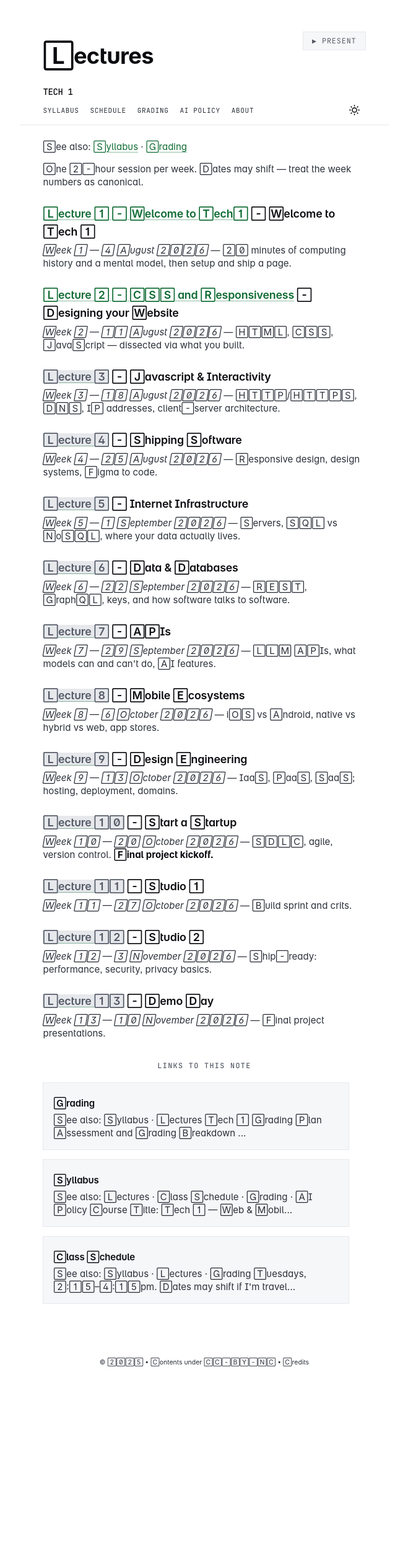
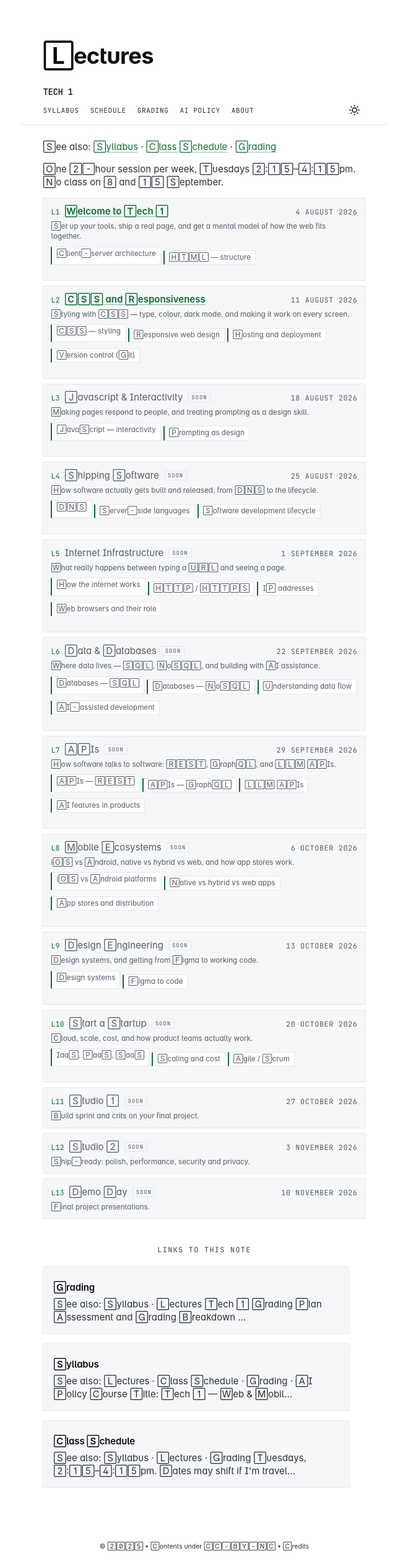
Before and after one commit to gyanl/tech1, a Jekyll site: the page built from _notes/Lectures.md, in a window 1280 px wide. Shown: the whole page at 62% size, without its empty margins (310-969 px from the left). Built offline with Jekyll 4.4.1, drawn with Linux system fonts in a browser that asks for light colours; some web fonts are replaced; before the commit the page ends 2221 px from its top, so only the background shows below that.

Commit message:
Generate the Lectures index from _data/lectures.yml
Titles, dates, summaries and key areas now come from the same source as
the Syllabus and Class Schedule, so renaming a lecture can't leave the
index stale. Unpublished lectures render as plain text with a 'soon'
badge and start linking automatically once the note leaves _notes/draft.

Co-Authored-By: Claude Opus 4.8 <noreply@anthropic.com>

```diff
--- a/_data/lectures.yml
+++ b/_data/lectures.yml
@@ -5,6 +5,7 @@
   title: "Welcome to Tech 1"
   date: "4 August 2026"
   slug: "lecture-1-welcome-to-tech1"
+  summary: "Set up your tools, ship a real page, and get a mental model of how the web fits together."
   key_areas:
     - "Client-server architecture"
     - "HTML — structure"
@@ -13,6 +14,7 @@
   title: "CSS and Responsiveness"
   date: "11 August 2026"
   slug: "lecture-2-css-and-responsiveness"
+  summary: "Styling with CSS — type, colour, dark mode, and making it work on every screen."
   key_areas:
     - "CSS — styling"
     - "Responsive web design"
@@ -23,6 +25,7 @@
   title: "Javascript & Interactivity"
   date: "18 August 2026"
   slug: "lecture-3"
+  summary: "Making pages respond to people, and treating prompting as a design skill."
   key_areas:
     - "JavaScript — interactivity"
     - "Prompting as design"
@@ -31,6 +34,7 @@
   title: "Shipping Software"
   date: "25 August 2026"
   slug: "lecture-4"
+  summary: "How software actually gets built and released, from DNS to the lifecycle."
   key_areas:
     - "DNS"
     - "Server-side languages"
@@ -40,6 +44,7 @@
   title: "Internet Infrastructure"
   date: "1 September 2026"
   slug: "lecture-5"
+  summary: "What really happens between typing a URL and seeing a page."
   key_areas:
     - "How the internet works"
     - "HTTP / HTTPS"
@@ -50,6 +55,7 @@
   title: "Data & Databases"
   date: "22 September 2026"
   slug: "lecture-6"
+  summary: "Where data lives — SQL, NoSQL, and building with AI assistance."
   key_areas:
     - "Databases — SQL"
     - "Databases — NoSQL"
@@ -60,6 +66,7 @@
   title: "APIs"
   date: "29 September 2026"
   slug: "lecture-7"
+  summary: "How software talks to software: REST, GraphQL, and LLM APIs."
   key_areas:
     - "APIs — REST"
     - "APIs — GraphQL"
@@ -70,6 +77,7 @@
   title: "Mobile Ecosystems"
   date: "6 October 2026"
   slug: "lecture-8"
+  summary: "iOS vs Android, native vs hybrid vs web, and how app stores work."
   key_areas:
     - "iOS vs Android platforms"
     - "Native vs hybrid vs web apps"
@@ -79,6 +87,7 @@
   title: "Design Engineering"
   date: "13 October 2026"
   slug: "lecture-9"
+  summary: "Design systems, and getting from Figma to working code."
   key_areas:
     - "Design systems"
     - "Figma to code"
@@ -87,6 +96,7 @@
   title: "Start a Startup"
   date: "20 October 2026"
   slug: "lecture-10"
+  summary: "Cloud, scale, cost, and how product teams actually work."
   key_areas:
     - "IaaS, PaaS, SaaS"
     - "Scaling and cost"
@@ -96,16 +106,19 @@
   title: "Studio 1"
   date: "27 October 2026"
   slug: "lecture-11"
+  summary: "Build sprint and crits on your final project."
   key_areas: []
 
 - num: 12
   title: "Studio 2"
   date: "3 November 2026"
   slug: "lecture-12"
+  summary: "Ship-ready: polish, performance, security and privacy."
   key_areas: []
 
 - num: 13
   title: "Demo Day"
   date: "10 November 2026"
   slug: "lecture-13"
+  summary: "Final project presentations."
   key_areas: []
--- a/_notes/Lectures.md
+++ b/_notes/Lectures.md
@@ -1,50 +1,39 @@
 ---
 date: 24-07-2026
-date modified: 04-08-2026
+date modified: 08-08-2026
 feed: show
 tag: lecture
 title: "Lectures"
 ---
 
-See also: [[Syllabus]] · [[Grading]]
+See also: [[Syllabus]] · [[Class Schedule]] · [[Grading]]
 
-One 2-hour session per week. Dates may shift — treat the week numbers as canonical.
+One 2-hour session per week, Tuesdays 2:15–4:15pm. No class on 8 and 15 September.
 
-#### [[Lecture 1 - Welcome to Tech1]] - Welcome to Tech 1
-*Week 1 — 4 August 2026* — 20 minutes of computing history and a mental model, then setup and ship a page.
-
-#### [[Lecture 2 - CSS and Responsiveness]] - Designing your Website
-*Week 2 — 11 August 2026* — HTML, CSS, JavaScript — dissected via what you built.
-
-#### [[Lecture 3]] - Javascript & Interactivity
-*Week 3 — 18 August 2026* — HTTP/HTTPS, DNS, IP addresses, client-server architecture.
-
-#### [[Lecture 4]] - Shipping Software
-*Week 4 — 25 August 2026* — Responsive design, design systems, Figma to code.
-
-#### [[Lecture 5]] - Internet Infrastructure
-*Week 5 — 1 September 2026* — Servers, SQL vs NoSQL, where your data actually lives.
-
-#### [[Lecture 6]] - Data & Databases
-*Week 6 — 22 September 2026* — REST, GraphQL, keys, and how software talks to software.
-
-#### [[Lecture 7]] - APIs
-*Week 7 — 29 September 2026* — LLM APIs, what models can and can't do, AI features.
-
-#### [[Lecture 8]] - Mobile Ecosystems
-*Week 8 — 6 October 2026* — iOS vs Android, native vs hybrid vs web, app stores.
-
-#### [[Lecture 9]] - Design Engineering
-*Week 9 — 13 October 2026* — IaaS, PaaS, SaaS; hosting, deployment, domains.
-
-#### [[Lecture 10]] - Start a Startup
-*Week 10 — 20 October 2026* — SDLC, agile, version control. **Final project kickoff.**
-
-#### [[Lecture 11]] - Studio 1
-*Week 11 — 27 October 2026* — Build sprint and crits.
-
-#### [[Lecture 12]] - Studio 2
-*Week 12 — 3 November 2026* — Ship-ready: performance, security, privacy basics.
-
-#### [[Lecture 13]] - Demo Day
-*Week 13 — 10 November 2026* — Final project presentations.
+<div class="syllabus-list">
+{%- for l in site.data.lectures -%}
+  {%- assign target_url = "/" | append: l.slug -%}
+  {%- assign note = site.notes | where: "url", target_url | first -%}
+  <div class="syllabus-row">
+    <div class="syllabus-head">
+      <span class="syllabus-num">L{{ l.num }}</span>
+      {%- if note -%}
+      <a class="syllabus-title" href="{{ site.baseurl }}/{{ l.slug }}">{{ l.title }}</a>
+      {%- else -%}
+      <span class="syllabus-title is-upcoming">{{ l.title }}</span>
+      {%- endif -%}
+      <span class="syllabus-date">{{ l.date }}</span>
+    </div>
+    {%- if l.summary -%}
+    <p class="syllabus-summary">{{ l.summary }}</p>
+    {%- endif -%}
+    {%- if l.key_areas.size > 0 -%}
+    <ul class="key-areas">
+      {%- for ka in l.key_areas -%}
+      <li>{{ ka }}</li>
+      {%- endfor -%}
+    </ul>
+    {%- endif -%}
+  </div>
+{%- endfor -%}
+</div>
--- a/assets/css/stylesheet.css
+++ b/assets/css/stylesheet.css
@@ -2469,3 +2469,28 @@ main > .section { padding-top: 3.6rem; }
 
 /* wrapper must not become the sticky containing block */
 .inpage-nav { display: contents; }
+
+/* Lectures index: summaries and not-yet-published lectures */
+.syllabus-summary {
+    font-size: var(--text-xs);
+    color: var(--color-text-sub);
+    margin: 6px 0 0;
+}
+
+.syllabus-title.is-upcoming {
+    color: var(--color-text-sub);
+    font-weight: 400;
+}
+
+.syllabus-title.is-upcoming::after {
+    content: "soon";
+    font-family: var(--font-mono);
+    font-size: 9px;
+    letter-spacing: 0.1em;
+    text-transform: uppercase;
+    color: var(--color-text-sub);
+    border: 1px solid var(--color-border-light);
+    padding: 1px 5px;
+    margin-left: 8px;
+    vertical-align: 2px;
+}
```
Also changed, not shown: _notes/Lecture 1 - Welcome to Tech1.md (+1 -1 lines), _notes/Lecture 2 - CSS and Responsiveness.md (+1 -1 lines).
